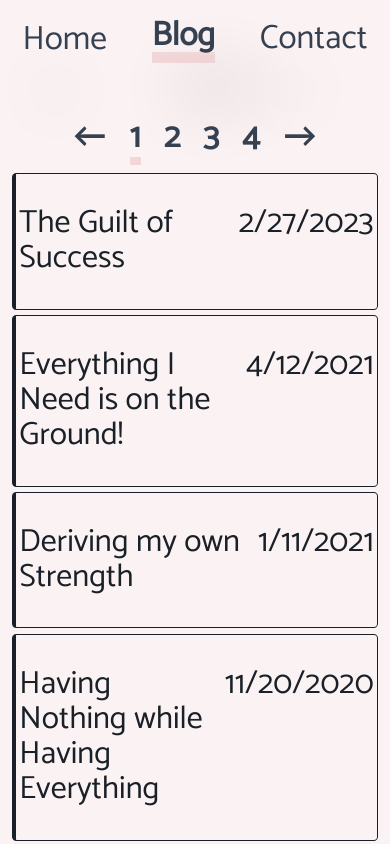
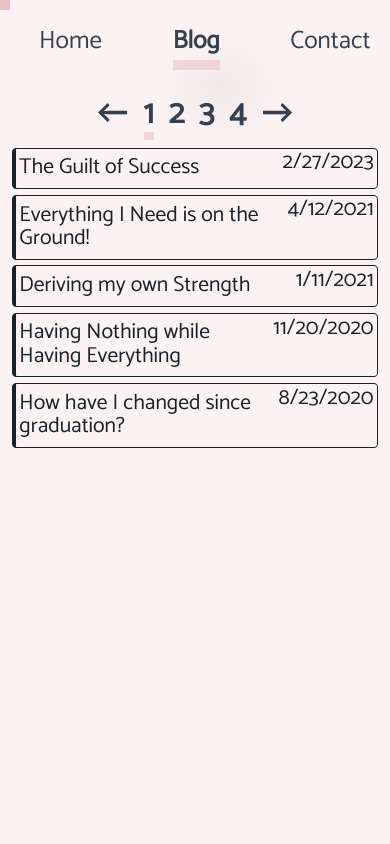
Before and after one commit to chiuannica/banannica, a Vue app: page /#/blog in a window 390 px wide. Shown: the top 844 px of the page. Built offline with nearby package versions, Linux system fonts and the light colour scheme.

Commit message:
FIX MOBILE

```diff
--- a/src/App.vue
+++ b/src/App.vue
@@ -42,13 +42,14 @@ body {
 h1, h2, h3, h4, h5 {
   font-family: 'Catamaran', 'Gill Sans', 'Gill Sans MT', Calibri, 'Trebuchet MS', sans-serif;
   color: hsl(216, 21%, 13%);
+  line-height: 0.8;
+  padding: 0;
 }
 h1 {
   font-size: 4.2rem;
 }
 h2 {
   font-size: 3.4rem;
-  font-style: none;
 }
 h3 {
   font-size: 3.0rem;
@@ -65,7 +66,12 @@ h6 {
 }
 p, li {
   font-size: 2.1rem;
+  margin: 3% 0;
   line-height: 1.1;
+}
+ul {
+  margin: 0;
+  padding: 2%;
 }
 a {
   font-size: 2.1rem;
@@ -76,8 +82,23 @@ a {
   transition: color 0.7s;
 }
 @media screen and (max-width: 768px) {
-  p, li {
-    font-size: 2.0rem;
+  h1 {
+  font-size: 2.6rem;
+  }
+  h2 {
+    font-size: 1.6rem;
+  }
+  h3 {
+    font-size: 1.0rem;
+  }
+  h4, h5 {
+    font-size: 1.6rem;
+  }
+  h6 {
+    font-size: 1.6rem;
+  }
+  p, li, a {
+    font-size: 1.8em;
   }
 }
 </style>
--- a/src/components/About.vue
+++ b/src/components/About.vue
@@ -1,10 +1,10 @@
 <template>
   <div id="about">
+    <h2>{{ title }}</h2>
     <div class="content">
-      <h2>{{ title }}</h2>
+      <div class="text">
         <p v-html="info"></p>
         <p><em v-html="pronouns"></em></p>
-      <div class="text">
           <ul>
             <li v-for="text in texts" :key="text.id" v-html="text.p"></li>
           </ul>
@@ -37,19 +37,7 @@ export default {
 </script>
 
 <style>
-li {
-  padding: 1%;
-}
 #about {
-  width: 100%;
-  margin: 0;
-  overflow: hidden;
-  line-height: 0.9;
-}
-.content {
-  width: 70%;
-  margin-left: 15%;
-  margin-right: 5%;
   justify-content: center;
   align-content: center;
 }
@@ -76,18 +64,7 @@ li {
   color: hsla(217, 34%, 52%, 0.9);
   border-left: hsla(217, 34%, 52%, 1) solid 1vh;
 }
-@media screen and (max-width: 768px) {
-  h6 {
-    font-size: 1.4rem;
-  }
-  .content {
-    display: block;
-    width: 90%;
-    margin: 5%;
-  }
-  .text {
-    width: 100%;
-  }
+@media screen and (max-width: 768px) {\
   .my-picture {
     display: flex;
     margin-left: 20%;
--- a/src/components/Blog.vue
+++ b/src/components/Blog.vue
@@ -135,6 +135,7 @@ h5 {
   color: hsl(216, 21%, 13%);
   text-decoration: none;
   transition: 0.7s;
+  font-size: 1.2em;
 }
 .date {
   text-align: right;
@@ -175,11 +176,9 @@ article {
 }
 .blog-close-btn {
   font-family: 'Catamaran', 'Gill Sans', 'Gill Sans MT', Calibri, 'Trebuchet MS', sans-serif;
-  font-size: 3rem;
   display: block;
-  width: 4rem;
-  height: 4rem;
-  line-height: 3rem;
+  width: 15%;
+  height: 12%;
   color: hsla(354, 51%, 95%, 0.8);
   background: hsla(354, 51%, 38%, 0.8);
   border: 0;
@@ -205,7 +204,7 @@ iframe {
   justify-content: center;
   list-style: none;
   padding: 0;
-  font-size: 0.4em;
+  margin: 2%;
 }
 .pagination li {
   margin: 0 2%;
@@ -236,9 +235,5 @@ iframe {
     display: block;
     width: 90%;
   }
-  .blog-title {
-    font-size: 1rem;
-  }
-
 }
 </style>
--- a/src/components/Header.vue
+++ b/src/components/Header.vue
@@ -46,12 +46,12 @@ a.block{
 }
 nav {
   background: transparent;
-  width: 100%;
+  width: 85%;
   height: 10vh;
   display: inline-flex;
-  justify-content: space-around;
+  justify-content:space-between;
   align-items: center;
-  font-size: 1.5em;
+  margin: 0 10%;
 }
 .active-tab {
   font-weight: bold;
@@ -63,18 +63,15 @@ nav {
 }
 @media screen and (max-width: 600px) {
   a {
-    margin-bottom: 5%;
-    float: none;
-    display: block;
-    text-align: right;
+    font-size: 2.5em;
   }
-  #header{
-    display: grid;
-    grid-template-columns: 1fr 1fr;
+  #header {
+    margin: 2.5%;
+    width: 95%;
   }
 }
 @media screen and (min-width: 1000px) {
-  a{
+  a {
     font-size: 3em;
   }
 }
--- a/src/components/Home.vue
+++ b/src/components/Home.vue
@@ -19,7 +19,14 @@ export default {
 
 <style>
 #home {
-  margin: 0;
-  width: 100%;
+  margin-left: 10%;
+  margin-right: 5%;
+  width: 85%;
+}
+@media screen and (max-width: 600px) {
+  #home {
+    margin: 2.5%;
+    width: 95%;
+  }
 }
 </style>
--- a/src/components/Projects.vue
+++ b/src/components/Projects.vue
@@ -1,6 +1,6 @@
 <template>
   <div id="projects">
-    <h2>{{ title }} <i :class="projectsIcon"></i></h2>
+    <h2>{{ title }}</h2>
     <!-- PROJECT NAVIGATION  -->
     <div class="project-nav-categories">
       <div class="project-nav">
@@ -99,14 +99,6 @@ export default {
 </script>
 
 <style>
-#projects {
-  width: 90%;
-  margin: 2.5%;
-  margin-top: 0;
-}
-#projects > h2 {
-  margin-left: 15%;
-}
 .project-nav-categories {
   display: grid;
   grid-template-columns: 1fr 6fr;
@@ -131,7 +123,6 @@ export default {
   margin: 1%;
   padding: 2%;
   padding-bottom: 1%;
-  font-size: 3.4em;
   border-radius: 0.5vh;
   border-bottom: hsla(354, 51%, 88%, 0) solid 1vh;
   transition: 0.7s;
@@ -229,17 +220,11 @@ export default {
   border-radius: 0.5rem;
 }
 @media screen and (max-width: 1100px) {
-  #projects {
-    width: 100%;
-    max-width: 40rem;
-    margin-left: auto;
-    margin-right: auto;
-  }
   .project-nav-categories {
     display: block;
   }
   .project-nav {
-    margin: 5%;
+    margin: 0 2%;
   }
   .projects-grid {
     display: block;
@@ -252,8 +237,5 @@ export default {
     margin-right: 2%;
     margin-bottom: 5%;
   }
-  .project > .project-title{
-    font-size: 1.4rem;
-  }
 }
 </style>
```
Lines whose indentation alone changed are shown as unchanged.
